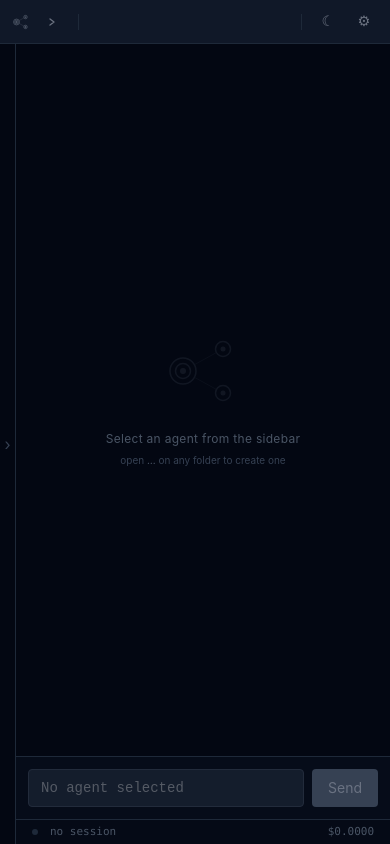
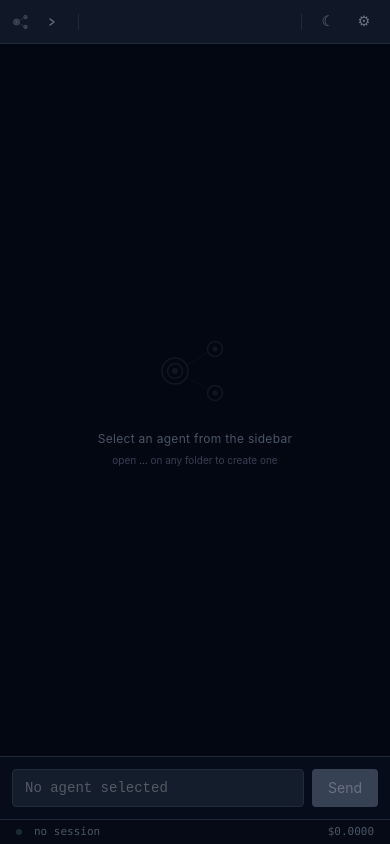
Before and after one commit to KEKE046/agent-link, a website: page src/public/index.html in a window 390 px wide. Drawn offline with nearby package versions, Linux system fonts and the light colour scheme; files that its build step writes are made by us from their sources; no server answers.

Commit message:
fix: remove expand tab when sidebar collapsed

```diff
--- a/src/public/index.html
+++ b/src/public/index.html
@@ -183,11 +183,6 @@
          @keydown="handleResizeKeydown($event)" tabindex="0"
          role="separator" aria-orientation="vertical" aria-label="Resize sidebar"
          class="w-1 bg-gray-800 hover:bg-gray-700 active:bg-gray-700 cursor-col-resize flex-shrink-0 focus-visible:outline focus-visible:outline-2 focus-visible:outline-blue-500"></div>
-    <!-- Expand tab when sidebar is collapsed -->
-    <button x-show="sidebarCollapsed" @click="toggleSidebar()"
-            class="w-4 border-r border-gray-800 flex items-center justify-center hover:bg-gray-800/50 text-gray-700 hover:text-gray-300 cursor-pointer flex-shrink-0"
-            title="Expand sidebar">›</button>
-
     <!-- Fixed dropdown: node ... menu -->
     <template x-if="nodeMenu">
       <div @click.outside="nodeMenu = null"
```
